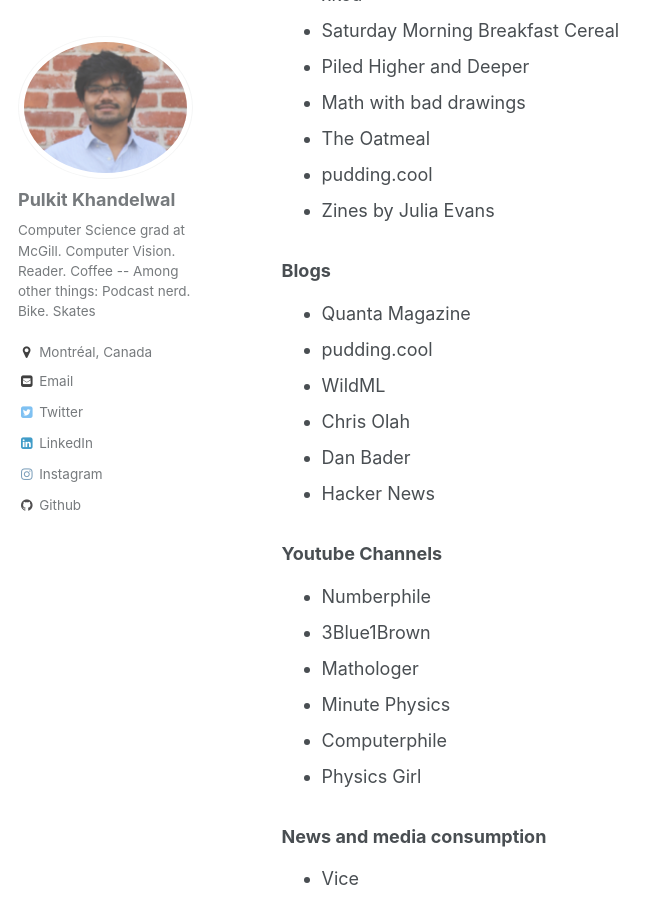
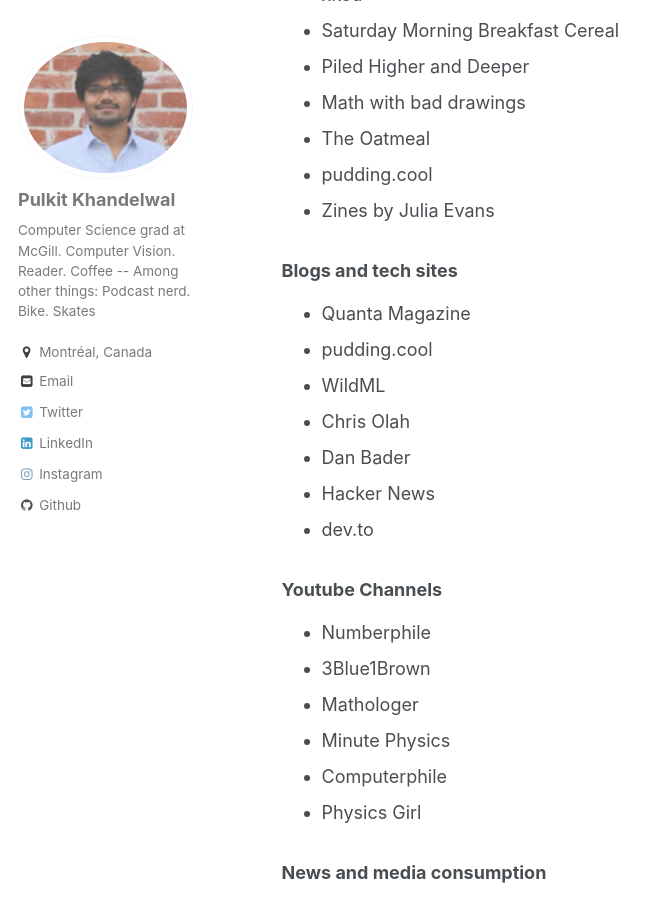
Before and after one commit to Pulkit-Khandelwal/pulkit-khandelwal.github.io, a Jekyll site: the page built from _pages/websites.md, in a window 1280 px wide and 900 px high, scrolled down 595 px. Shown: the whole window, without its empty margins (0-663 px from the left). Built offline with Jekyll 4.4.1, drawn with Linux system fonts in a browser that asks for light colours.

Commit message:
Update websites.md

```diff
--- a/_pages/websites.md
+++ b/_pages/websites.md
@@ -25,13 +25,14 @@
 * pudding.cool
 * Zines by Julia Evans
 
-### Blogs
+### Blogs and tech sites
 * Quanta Magazine
 * pudding.cool
 * WildML
 * Chris Olah
 * Dan Bader
 * Hacker News
+* dev.to
 
 ### Youtube Channels
 * Numberphile
@@ -44,6 +45,5 @@
 ### News and media consumption
 * Vice
 * Vox
-
 * Arts and Letters Daily
 * The New Yorker
```
